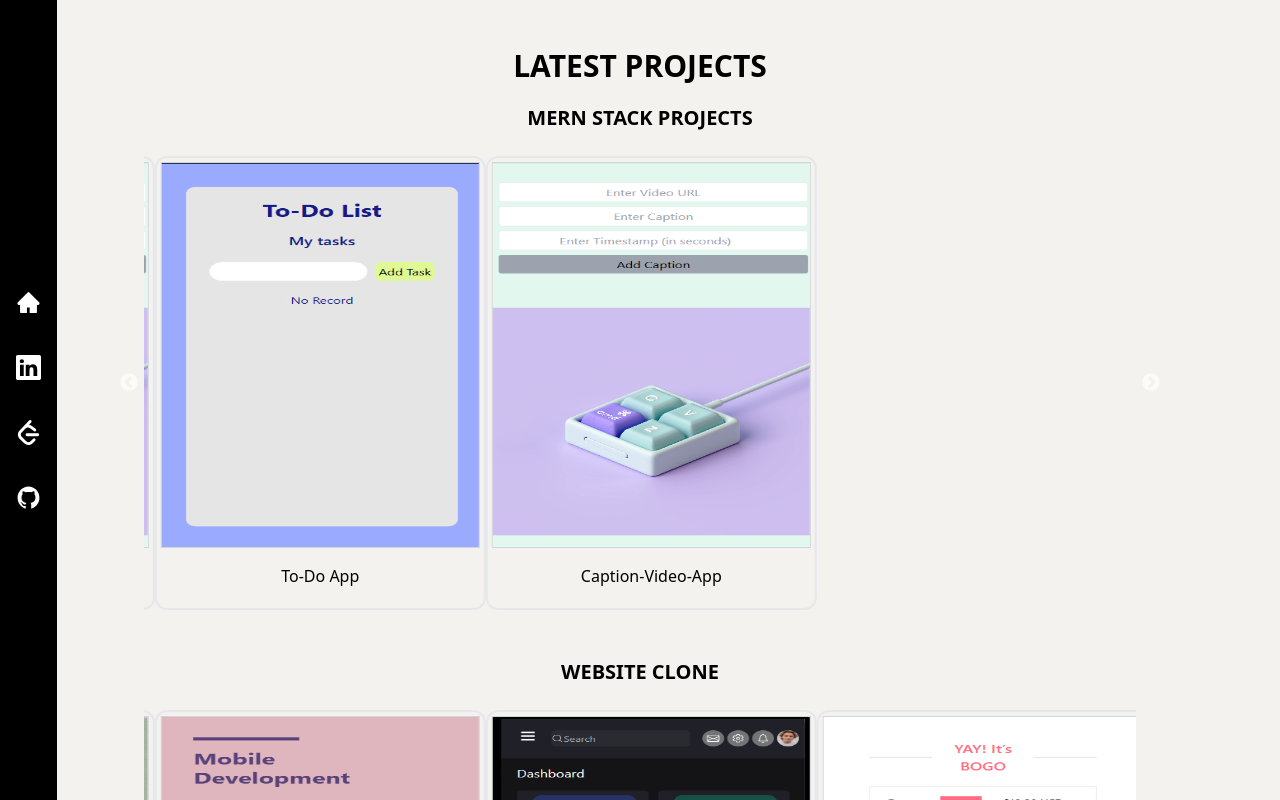
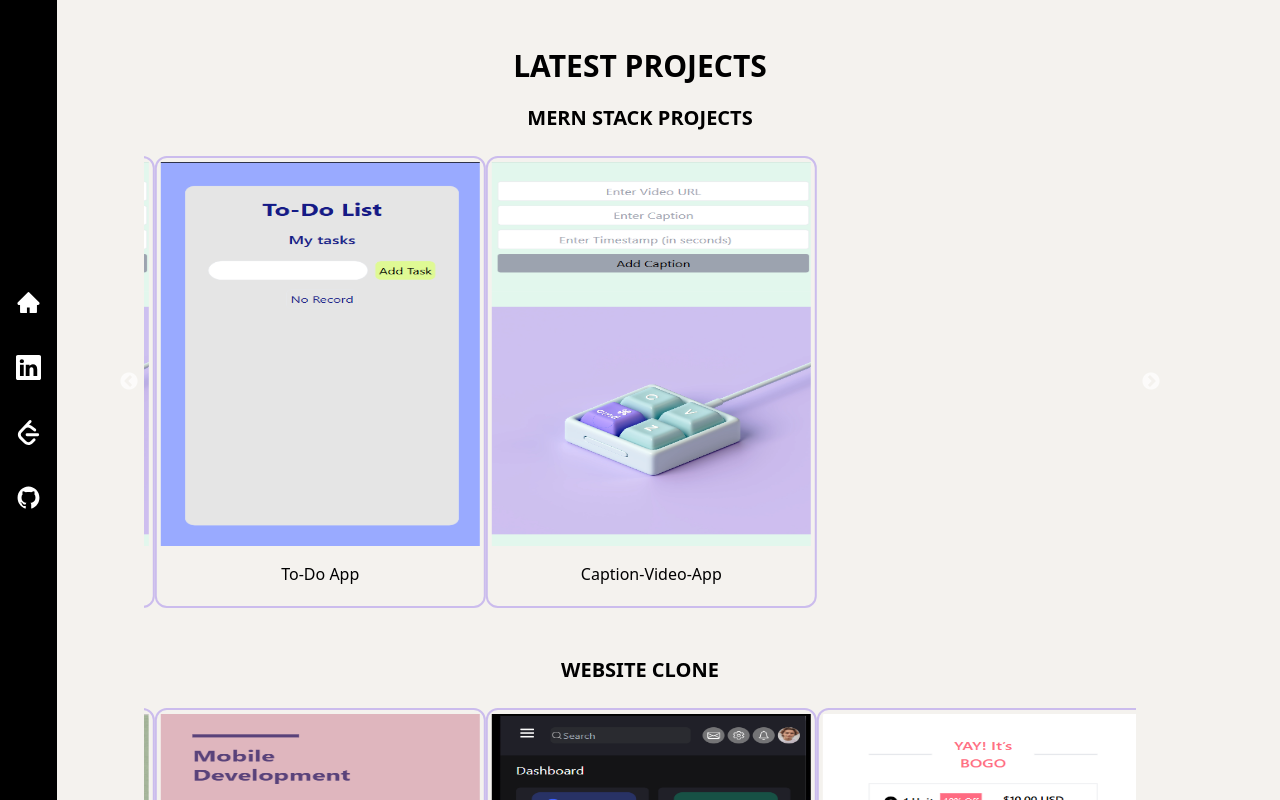
Before and after one commit to singh-aparna/portfolio-aparna-singh, a React (Create React App) app: page /latest-work in a window 1280 px wide. Built offline with nearby package versions, Linux system fonts and the light colour scheme.

Commit message:
Fixed some layout

```diff
--- a/src/Webview/Component/LatestworkDesigns/LatestworkDesigns.js
+++ b/src/Webview/Component/LatestworkDesigns/LatestworkDesigns.js
@@ -25,10 +25,10 @@ const LatestworkDesigns = ({ designImage, vercelLink, ProjectName, ProjectDesc }
     //   </div>
     // </div>
 
-    <div className="flex flex-col gap-4 p-1 border-2 rounded-xl hover:border-green-500 ">
+    <div className="flex flex-col gap-4 p-1 border-2 rounded-xl border-[#cbbced] hover:border-green-500 ">
 
-      <div className="border border-gray-300"><img src={designImage} alt="Design" onClick={handleClick} className="h-96 w-full " /></div>
-      <div className="text-center">{ProjectName}</div>
+      <div className=" "><img src={designImage} alt="Design" onClick={handleClick} className="h-96 w-full " /></div>
+      <div className="text-center ">{ProjectName}</div>
       <div className="text-center">{ProjectDesc}</div>
 
     </div>
--- a/src/Webview/Component/PopUp/PopUp.js
+++ b/src/Webview/Component/PopUp/PopUp.js
@@ -36,7 +36,7 @@ const PopUp = () => {
                 <NavLink to="/"><Button title="Ok" onClick={closePopUp} /> </NavLink>
             </div>
 
-            <div className='flex  justify-center '><img className='md:h-[400px] md:w-[400px] hidden lg:block ' src='https://www.kindpng.com/picc/m/145-1451249_logo-web-development-icon-hd-png-download.png' /></div>
+            <div className='flex  justify-center '><img className='md:h-[400px] md:w-[400px] hidden lg:block ' src="../Image/cover.png" /></div>
         </div>
     )
 }
```
Also changed, not shown: public/Image/cover.png (added), src/Webview/Image/cover.png (added).
